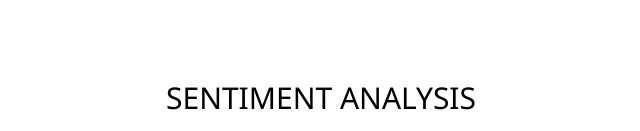
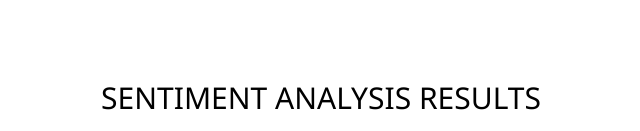
Before and after one commit to ann2000/Sentiment-Analysis-of-Tweets, a Flask app: template templates/result.html in a window 1280 px wide. Shown: the part 1043-1174 px from the top of the page, without its empty margins (319-959 px from the left). Run offline with Flask 2, Linux system fonts and the light colour scheme; the template is opened without the code that fills it, so the values that code supplies are empty; parts of the project's set-up code (start-up, migrations or seed data) failed here and were passed over.

Commit message:
Update result.html

```diff
--- a/templates/result.html
+++ b/templates/result.html
@@ -31,7 +31,7 @@ body {font-family: "Lato", sans-serif}
   </div>
 
   <div class="w3-container w3-content w3-center w3-padding-64" style="max-width:800px" id="band">
-    <h2>SENTIMENT ANALYSIS</h2>
+    <h2>SENTIMENT ANALYSIS RESULTS</h2>
     <h3>{{tweet}}</h3>
     <h4>{{percentage}}</h4>
     <h4>Category: {{category}}</h4>
```
